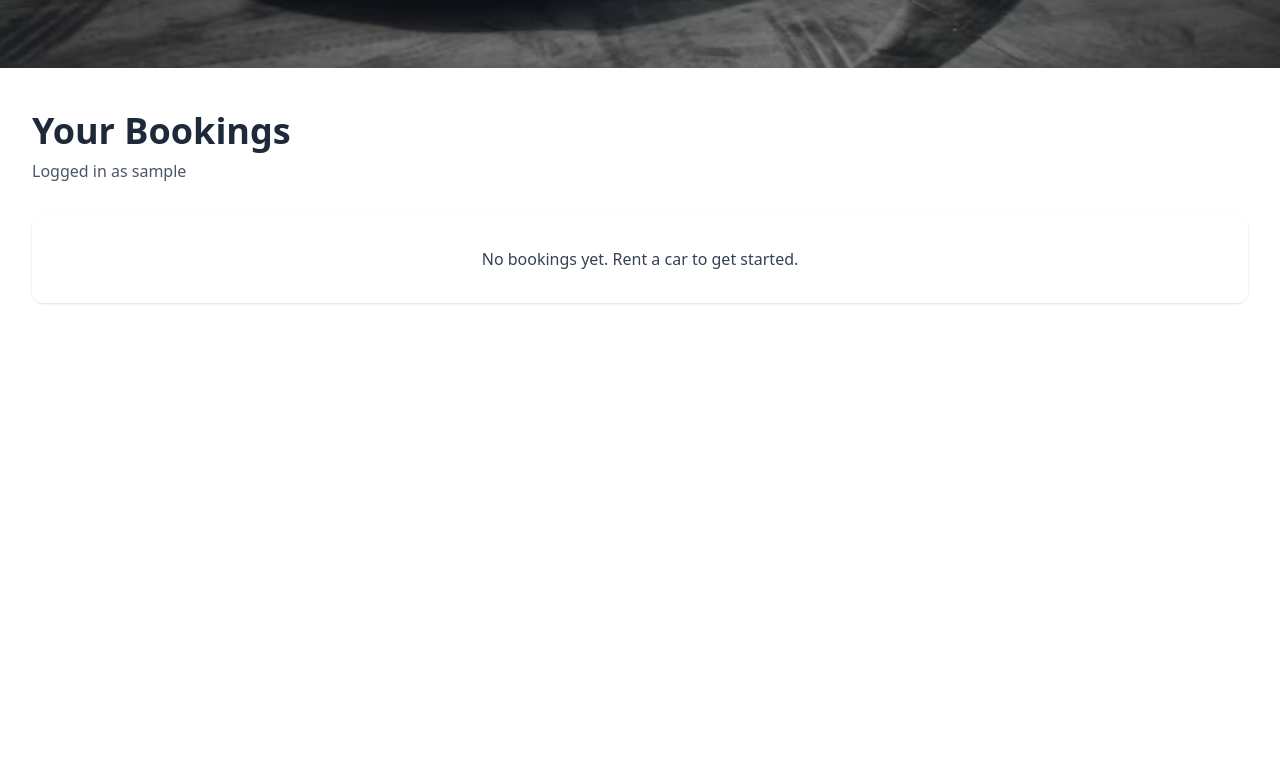
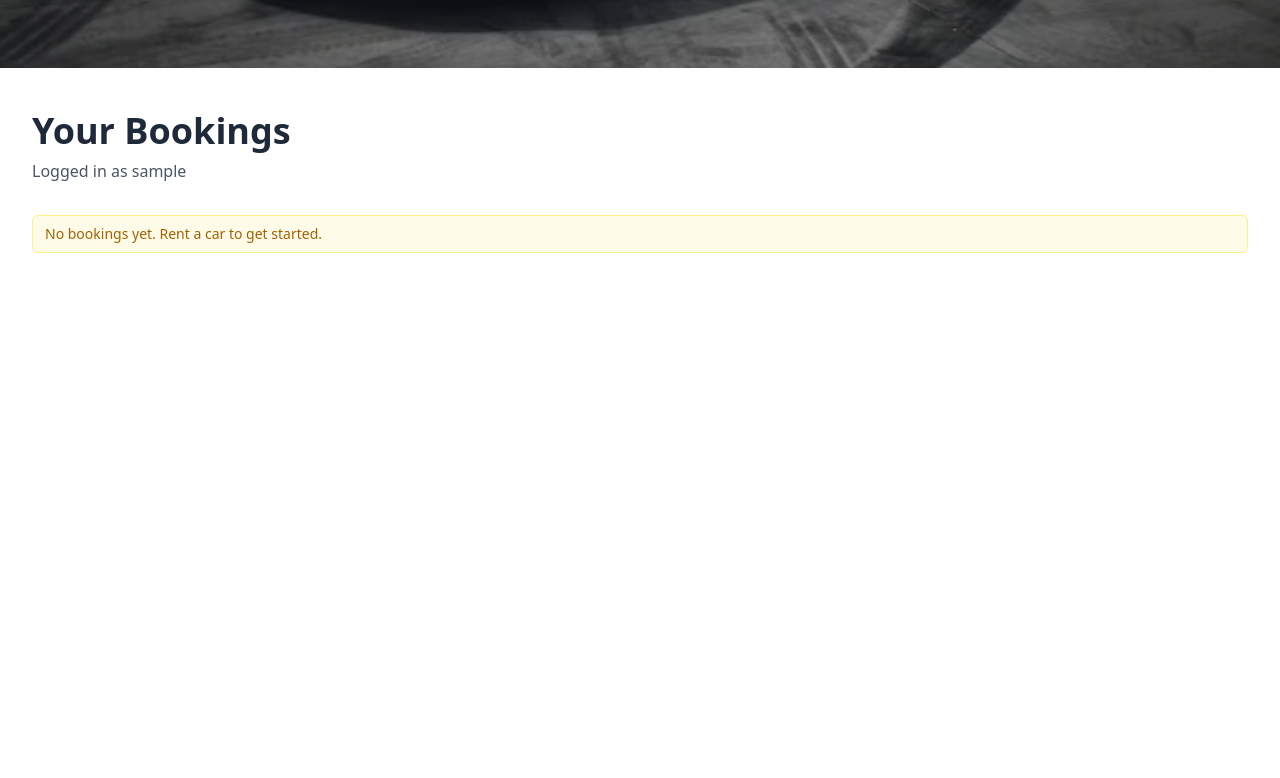
Before and after one commit to Ch-Mohsan/carApp, a React (Vite) app in the folder frontend/: page /bookings in a window 1280 px wide. Shown: the part 782-1560 px from the top of the page. Built offline with nearby package versions, Linux system fonts and the light colour scheme; sample sign-in values are in the browser's storage.

Commit message:
add alert

```diff
--- /dev/null
+++ b/frontend/src/components/Alert.jsx
@@ -0,0 +1,14 @@
+import React from 'react'
+
+export default function Alert({ type = 'info', children, className = '' }) {
+  const styles = {
+    info: 'bg-blue-50 text-blue-700 border border-blue-200',
+    success: 'bg-green-50 text-green-700 border border-green-200',
+    warning: 'bg-yellow-50 text-yellow-700 border border-yellow-200',
+    error: 'bg-red-50 text-red-700 border border-red-200',
+  }
+  const cls = styles[type] || styles.info
+  return (
+    <div className={`rounded-md px-3 py-2 text-sm ${cls} ${className}`}>{children}</div>
+  )
+}
--- a/frontend/src/pages/Bookings.jsx
+++ b/frontend/src/pages/Bookings.jsx
@@ -2,15 +2,18 @@ import React, { useMemo } from 'react'
 import PageTransition from '../components/PageTransition'
 import { toast } from 'react-toastify'
 import { useSelector, useDispatch } from 'react-redux'
-import { selectAllBookings, updateBookingStatus } from '../feetures/bookingSlice.js'
+import { selectAllBookings, updateBookingStatus, selectBookingsLoading, selectBookingsError } from '../feetures/bookingSlice.js'
 import { selectAllCars } from '../feetures/carsSlices.js'
 import { selectCurrentUser } from '../feetures/UserSlices.js'
 import { setCarStatus } from '../feetures/carsSlices.js'
+import Alert from '../components/Alert'
 
 // Transparent themed bookings list page
 export default function Bookings() {
   const dispatch = useDispatch()
   const bookings = useSelector(selectAllBookings)
+  const loading = useSelector(selectBookingsLoading)
+  const error = useSelector(selectBookingsError)
   const cars = useSelector(selectAllCars)
   const currentUser = useSelector(selectCurrentUser)
   const today = useMemo(() => new Date().toISOString().slice(0,10), [])
@@ -52,10 +55,10 @@ export default function Bookings() {
           <p className="text-gray-600 mt-2">{currentUser ? `Logged in as ${currentUser.username}` : 'Not logged in'}</p>
         </div>
 
-        {enriched.length === 0 && (
-          <div className="rounded-xl bg-white/60 p-8 text-center text-gray-700 shadow">
-            No bookings yet. Rent a car to get started.
-          </div>
+        {loading && <Alert type='info' className='mb-4'>Loading bookings…</Alert>}
+        {error && !loading && <Alert type='error' className='mb-4'>{String(error)}</Alert>}
+        {!loading && !error && enriched.length === 0 && (
+          <Alert type='warning'>No bookings yet. Rent a car to get started.</Alert>
         )}
 
         <div className="grid grid-cols-1 md:grid-cols-2 xl:grid-cols-3 gap-6">
--- a/frontend/src/pages/Cars.jsx
+++ b/frontend/src/pages/Cars.jsx
@@ -1,13 +1,28 @@
 import React from 'react'
 import PageTransition from '../components/PageTransition'
 import CarCard from '../components/CarCard'
+import Alert from '../components/Alert'
+import { useSelector } from 'react-redux'
+import { selectAllCars, selectCarsLoading, selectCarsError } from '../feetures/carsSlices.js'
 
 function Cars() {
+  const cars = useSelector(selectAllCars)
+  const loading = useSelector(selectCarsLoading)
+  const error = useSelector(selectCarsError)
   return (
     <PageTransition>
-      <div>
-        <CarCard />
-      </div>
+      <section className='w-full px-4 md:px-8 py-12'>
+        <div className='max-w-7xl mx-auto'>
+          {loading && <Alert type='info' className='mb-4'>Loading cars…</Alert>}
+          {error && !loading && <Alert type='error' className='mb-4'>{String(error)}</Alert>}
+          {!loading && !error && cars.length === 0 && (
+            <Alert type='warning'>No cars available right now. Please check back later.</Alert>
+          )}
+          <div>
+            <CarCard />
+          </div>
+        </div>
+      </section>
     </PageTransition>
   )
 }
--- a/frontend/src/pages/PricePage.jsx
+++ b/frontend/src/pages/PricePage.jsx
@@ -1,5 +1,6 @@
 import React, { useMemo, useState } from 'react'
 import PageTransition from '../components/PageTransition'
+import Alert from '../components/Alert'
 import { toast } from 'react-toastify'
 import { useSelector, useDispatch } from 'react-redux'
 import { useNavigate } from 'react-router-dom'
@@ -27,6 +28,8 @@ function PricePage() {
       status: c.status
     }))
   ), [storeCars]);
+  const carsLoading = useSelector(selectCarsLoading)
+  const carsError = useSelector(selectCarsError)
 
   const tabs = [
     { key: 'day', label: 'Per Day Package', color: 'bg-[#1089ff] text-white' },
@@ -140,6 +143,13 @@ function PricePage() {
                 </div>
               ))}
             </div>
+
+            {/* Status banners */}
+            {carsLoading && <Alert type='info' className='mb-4'>Loading cars…</Alert>}
+            {carsError && !carsLoading && <Alert type='error' className='mb-4'>{String(carsError)}</Alert>}
+            {!carsLoading && !carsError && cars.length === 0 && (
+              <Alert type='warning' className='mb-4'>No cars available right now.</Alert>
+            )}
 
             {/* Per-car rows: each car has 2 pricing columns (day, month) */}
             <div className="mt-4 space-y-5">
```
